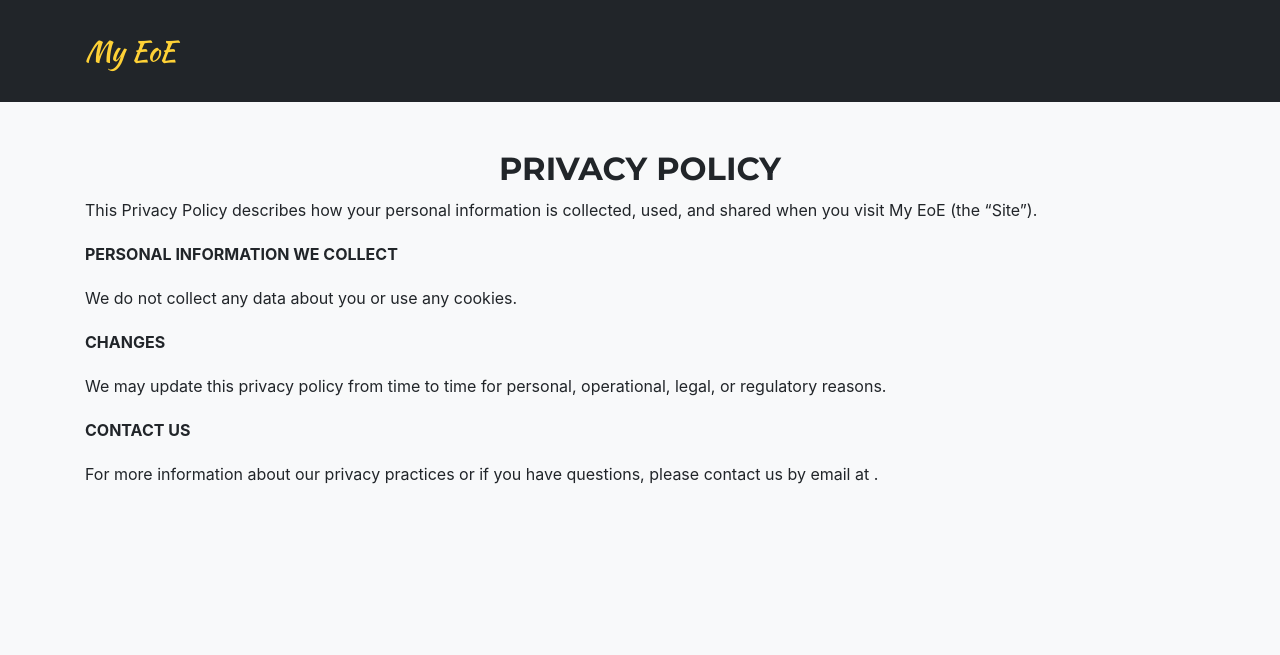
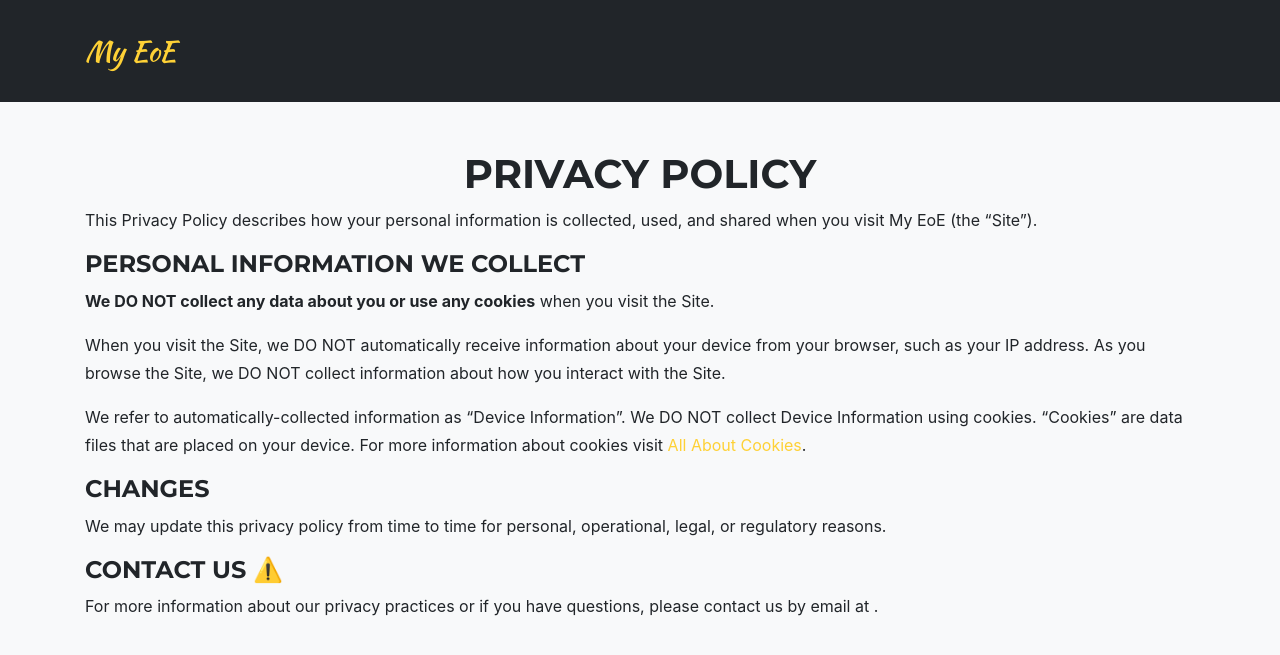
Before and after one commit to my-eoe/my-eoe.github.io, a Jekyll site: the page built from legal.md, in a window 1280 px wide. Shown: the top 655 px of the page. Built offline with Jekyll 4.4.1, drawn with Linux system fonts in a browser that asks for light colours; some web fonts are replaced.

Commit message:
Website: add Privacy Policy

```diff
--- a/legal.md
+++ b/legal.md
@@ -1,38 +1,27 @@
 ---
 layout: page
-title: Privacy Policy
+title: ""
 background: grey
 ---
 <div class="col-lg-12 text-center">
-	<h2 class="section-heading text-uppercase">Privacy Policy</h2>
+	<h1 class="section-heading text-uppercase">Privacy Policy</h1>
 </div>
 
 This Privacy Policy describes how your personal information is collected, used, and shared when you visit {{ site.title }} (the “Site”).
 
-**PERSONAL INFORMATION WE COLLECT**
+#### PERSONAL INFORMATION WE COLLECT
 
-{% if site.analytics.google %}
+**We DO NOT collect any data about you or use any cookies** when you visit the Site.
 
-Automatically Collected (Google Analytics):
+When you visit the Site, we DO NOT automatically receive information about your device from your browser, such as your IP address. As you browse the Site, we DO NOT collect information about how you interact with the Site.
 
-When you visit the Site, we automatically receive information about your device from your browser, such as your IP address. As you browse the Site, we also collect information about how you interact with the Site. We refer to this automatically-collected information as “Device Information”.
+We refer to automatically-collected information as “Device Information”. We DO NOT collect Device Information using cookies. “Cookies” are data files that are placed on your device. For more information about cookies visit [All About Cookies](https://allaboutcookies.org).
 
-We collect Device Information using cookies. “Cookies” are data files that are placed on your device. For more information about cookies and how to disable them, visit http://www.allaboutcookies.org.
 
-We do this using Google Analytics: <https://www.google.com/intl/en/policies/privacy/>.
-
-You can opt-out of Google Analytics here: <https://tools.google.com/dlpage/gaoptout>.
-
-{% else %}
-
-We do not collect any data about you or use any cookies.
-
-{% endif %}
-
-**CHANGES**
+#### CHANGES
 
 We may update this privacy policy from time to time for personal, operational, legal, or regulatory reasons.
 
-**CONTACT US**
+#### CONTACT US ⚠️
 
 For more information about our privacy practices or if you have questions, please contact us by email at <a href="mailto:{{ site.email }}">{{ site.email }}</a>.
```
